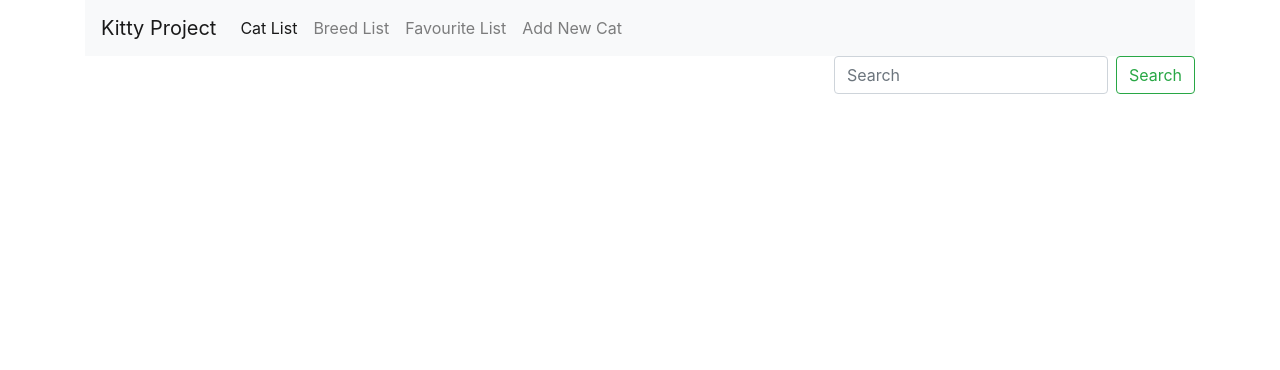
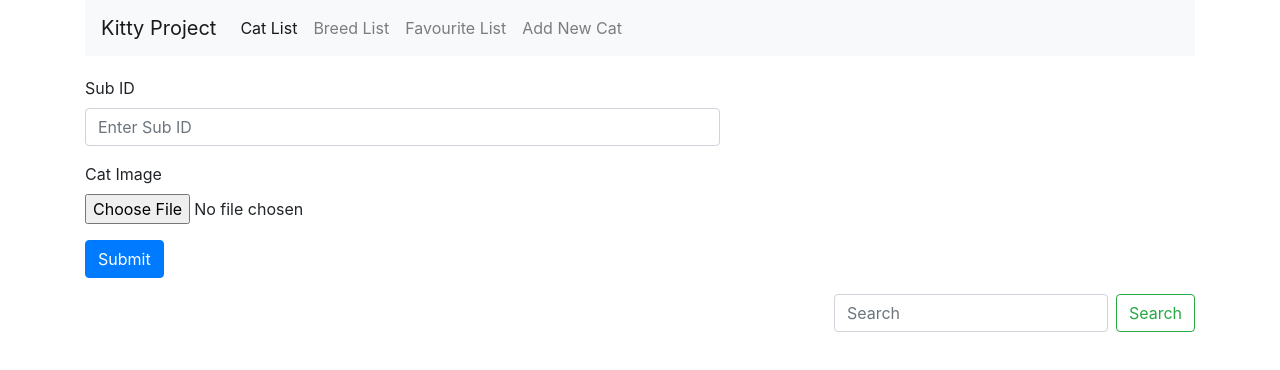
Before and after one commit to ThaeThinzarWai/kittylist, a React (Create React App) app: page /addcat in a window 1280 px wide. Shown: the top 370 px of the page. Built offline with nearby package versions, Linux system fonts and the light colour scheme.

Commit message:
add new cat - still working

```diff
--- /dev/null
+++ b/src/actions/index.js
@@ -0,0 +1,5 @@
+const addcat_action = (value) => (
+    {type : 'ADD_CAT', text: value}
+)
+
+export default addcat_action;
--- a/src/components/Header.js
+++ b/src/components/Header.js
@@ -2,6 +2,8 @@ import React from 'react';
 import { BrowserRouter as Router, Route, Link } from "react-router-dom";
 import CatList from '../containers/CatList';
 import BreedList from '../containers/BreedList';
+import AddNewCat from '../containers/AddNewCat';
+
 
 class Header extends React.Component {
 
@@ -25,6 +27,7 @@ class Header extends React.Component {
                     </nav>
                     <Route exact path="/" component={CatList} />
                     <Route path="/breeds" component={BreedList} />
+                    <Route path="/addcat" component={AddNewCat} />
                 </div>
             </Router>
         );
--- a/src/components/Search.js
+++ b/src/components/Search.js
@@ -6,7 +6,7 @@ class Search extends React.Component {
     render() {
         return (
             <Router>
-                <div class="float-right">
+                <div className="float-right">
                     <form className="form-inline">
                         <input className="form-control mr-sm-2" type="search" placeholder="Search" aria-label="Search"/>
                         <button className="btn btn-outline-success my-2 my-sm-0" type="submit">Search</button>
--- /dev/null
+++ b/src/containers/AddNewCat.js
@@ -0,0 +1,50 @@
+import React from 'react';
+import { connect } from 'react-redux';
+import addcat_action from '../actions/index'
+
+const mapDispatchToProps = (dispatch) => ({
+    addCat : (value) => dispatch(addcat_action(value))
+});
+
+class AddNewCat extends React.Component {
+
+    constructor(props){
+        super(props);
+        this.input1 = React.createRef();
+        this.input2 = React.createRef();
+    }
+
+    handleSubmit = event => {
+        event.preventDefault();
+        const catObj = {
+            sub_id : this.input1.current.value,
+            file : this.input2.current.files[0]
+        };
+        this.props.addCat(catObj);
+    };
+
+    render() {
+        return (
+            <div className="row" style={{"marginTop":"20px"}}>
+                <div className="col-md-7">
+                    <form onSubmit={this.handleSubmit} encType="multipart/form-data">
+                        <div className="form-group">
+                            <label>Sub ID</label>
+                            <input type="text" ref={this.input1} className="form-control" placeholder="Enter Sub ID" />
+                        </div>
+                        <div className="form-group">
+                            <label>Cat Image</label>
+                            <input type="file" name="files" ref={this.input2} className="form-control-file" />
+                        </div>
+                        <div className="form-group">
+                            <button className="btn btn-primary">Submit</button>
+                        </div>
+                    </form>
+                </div>
+            </div>
+        );
+    };
+}
+
+export default connect(null, mapDispatchToProps)(AddNewCat);
+// export default AddNewCat;
--- a/src/containers/CatList.js
+++ b/src/containers/CatList.js
@@ -25,18 +25,23 @@ class CatList extends React.Component {
             )
     }
 
+    handleFavourite = event => {
+        alert('Mark as Fav Test!!');
+    }
+
     render() {
         const cats = this.state.cats;
 
         return (
-            <div>
-                <div className="row">
-                    {cats.map(cat => (
-                        <div className="col-md-4">
-                            <h2>{cat.sub_id}</h2>
-                        </div>
-                    ))}
-                </div>
+            <div className="row" style={{"marginTop":"20px"}}>
+                {cats.map(cat => (
+                    <div className="col-md-4">
+                        <img src={cat.url} className="img-responsive" width="70%" />
+                        <h2>{cat.sub_id}</h2>
+                        <h5>{cat.id}</h5>
+                        <button onClick={this.handleFavourite} className="btn btn-primary">Mark as Favourite</button>
+                    </div>
+                ))}
             </div>
         );
     };
--- a/src/index.js
+++ b/src/index.js
@@ -6,8 +6,11 @@ import * as serviceWorker from './serviceWorker';
 import 'bootstrap/dist/css/bootstrap.min.css';
 import { Provider } from 'react-redux';
 import { createStore } from 'redux';
+import rootReducer from './reducers';
 
-ReactDOM.render(<App />, document.getElementById('root'));
+const store = createStore(rootReducer);
+
+ReactDOM.render(<Provider store={store}><App/></Provider>, document.getElementById('root'));
 
 // If you want your app to work offline and load faster, you can change
 // unregister() to register() below. Note this comes with some pitfalls.
--- /dev/null
+++ b/src/reducers/cat.js
@@ -0,0 +1,30 @@
+const cat = (state = [], action) => {
+    switch(action.type) {
+        case 'ADD_CAT' :
+
+            const formData = new FormData();
+            formData.append('sub_id', action.text.sub_id)
+            formData.append('file', action.text.file)
+
+            fetch("https://api.thecatapi.com/v1/images/upload", {
+                method: 'POST',
+                headers: new Headers({
+                    'Accept': 'application/json',
+                    'Content-Type': 'multipart/form-data',
+                    'x-api-key': '6e27939c-67e0-4eaa-bb9e-9f9e2a212c9b'
+                }),
+                body : {
+                    "sub_id": action.text.sub_id,
+                    "file": action.text.file
+                }
+            })
+            .then((response) => response.json())
+            .then((messages) => {console.log("messages");});
+            console.log(action.text.file);
+
+            return state;
+        default : return state;
+    }
+}
+
+export default cat;
--- /dev/null
+++ b/src/reducers/index.js
@@ -0,0 +1,8 @@
+import {combineReducers} from 'redux';
+import cat from './cat';
+
+const rootReducer = combineReducers({
+    cat
+})
+
+export default rootReducer;
```
